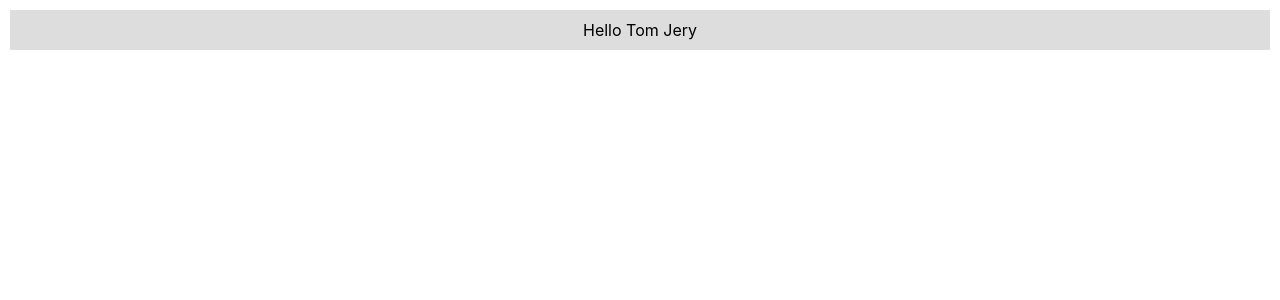
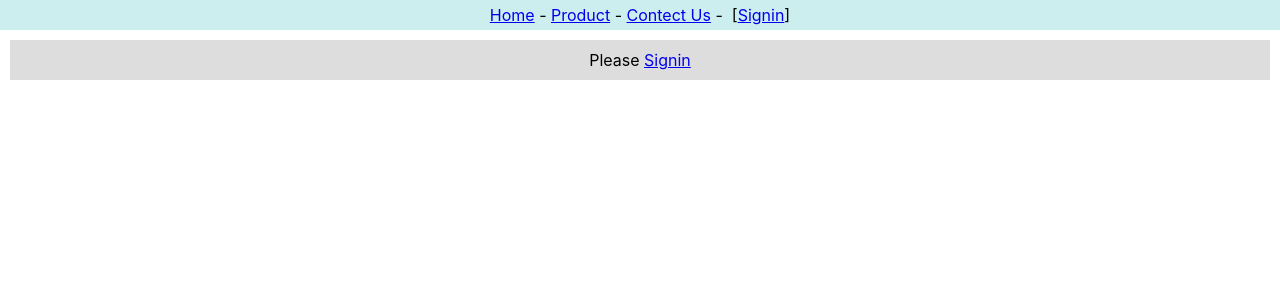
Before and after one commit to 15thatsawan/app1, a React (Create React App) app: page / in a window 1280 px wide. Shown: the top 300 px of the page. Built offline with nearby package versions, Linux system fonts and the light colour scheme.

Commit message:
context State

```diff
--- a/src/App.js
+++ b/src/App.js
@@ -1,11 +1,15 @@
 import React from "react"
 import { userContext } from "./context"
-import Content from "./context-content"
+import Header2 from "./context-header2"
+import Content2 from "./context-content2"
 
 export default function App(){
-  return(
-    <userContext.Provider value={'Tom Jery'}>
-      <Content/>
+  let [user,setUser] = React.useState()
+
+  return (
+    <userContext.Provider value={[user,setUser]}>
+      <Header2/>
+      <Content2/>
     </userContext.Provider>
   )
 }
--- /dev/null
+++ b/src/context-content2.js
@@ -0,0 +1,31 @@
+import React from "react"
+import { userContext } from "./context"
+
+export default function Content2() {
+
+    let[user,setUser] = React.useContext(userContext)
+
+    const contentStyle = {
+        backgroundColor:'#ddd',
+        textAlign:'center',
+        margin:10,
+        padding:10
+    }
+
+    const onClickSignin = (event) => {
+        event.preventDefault()
+        setUser('Tom Jerry')
+    }
+
+    return (
+        <div style={contentStyle}>
+            {
+                (user)
+                ? <span>Hello {user}</span>
+                : <span>Please <a href=" " onClick={onClickSignin}>Signin</a></span>
+            }
+
+        </div>
+    )
+
+}
--- /dev/null
+++ b/src/context-header2.js
@@ -0,0 +1,38 @@
+import React from "react"
+import { userContext } from './context'
+
+export default class Header2 extends React.Component{
+    static contextType = userContext
+
+    render(){
+        let[user,setUser] = this.context
+        const headerStyle = {
+            backgroundColor:'#cee',
+            textAlign:'center',
+            padding:5
+        }
+        const onClickSignout = (event) => {
+            event.preventDefault()
+            setUser('')
+        }
+        const onClickSignin = (event) => {
+            event.preventDefault()
+            setUser('Tom jerry')
+        }
+
+        return(
+            <div style={headerStyle}>
+                <a href=" ">Home</a>&nbsp;-&nbsp;
+                <a href=" ">Product</a>&nbsp;-&nbsp;
+                <a href=" ">Contect Us</a>&nbsp;-&nbsp;&nbsp;
+                {
+                    (user)
+                    ? <span>[{user}&nbsp;:&nbsp;<a href=" " onClick={onClickSignout}>Signout</a>]</span>
+                    : <span>[<a href=" " onClick={onClickSignin}>Signin</a>]</span>
+                }
+            </div>
+        )
+    }
+
+
+}
```
